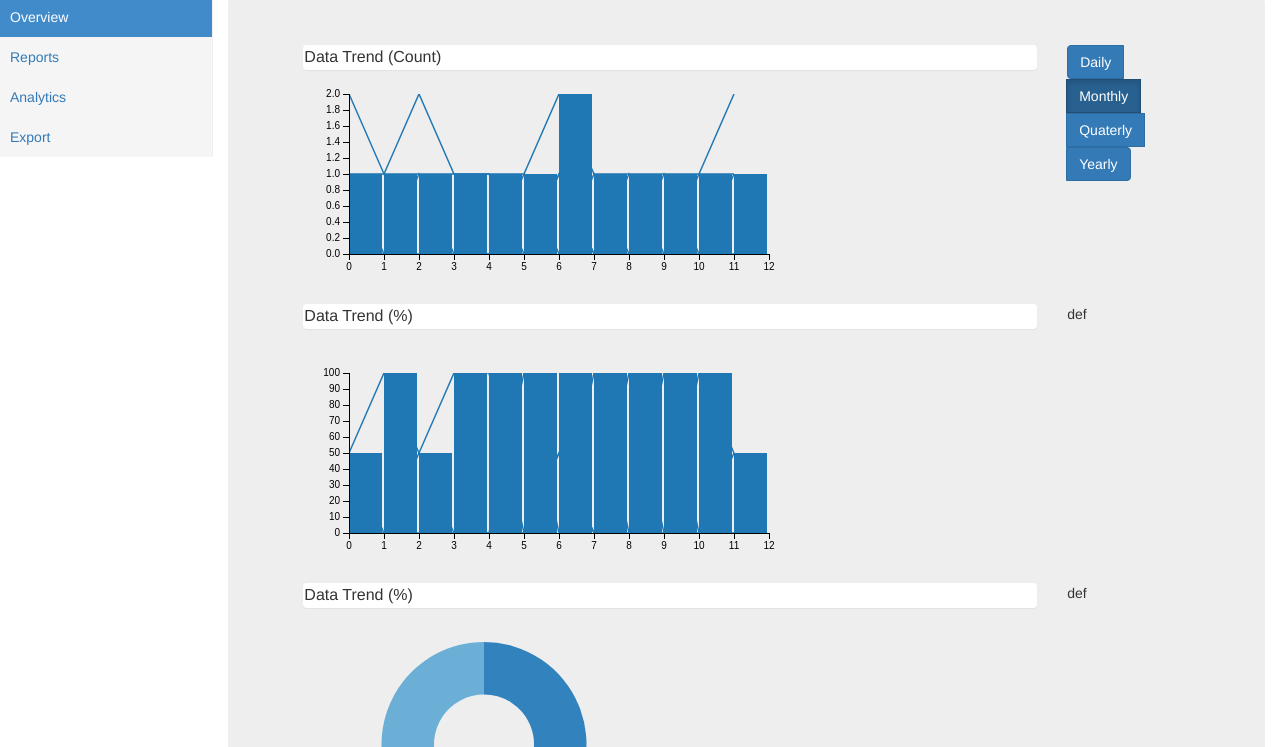
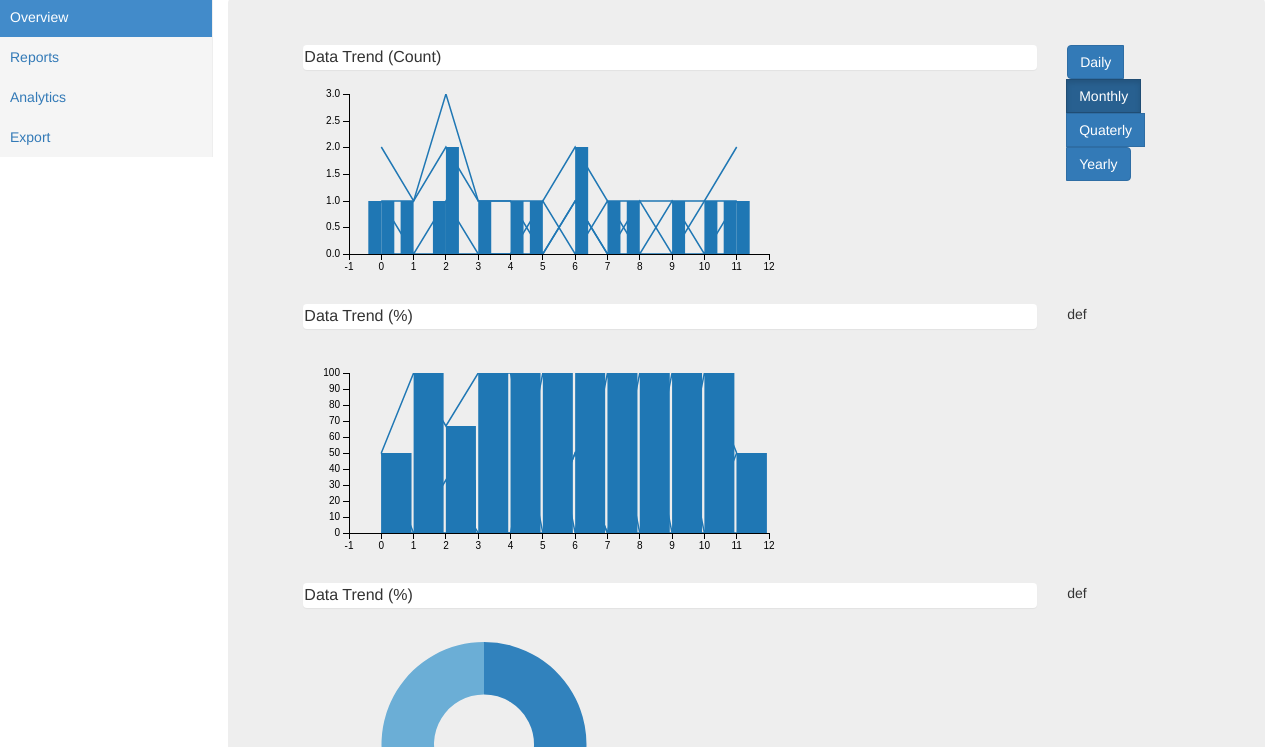
Before and after one commit to bajajn/firstRep, a plain HTML site: page D3Test/WebContent/starter.html in a window 1280 px wide. Shown: the part 53-800 px from the top of the page. Drawn offline with Linux system fonts and the light colour scheme.

Commit message:
Changes in the barchart

```diff
--- a/D3Test/WebContent/model/data.json
+++ b/D3Test/WebContent/model/data.json
@@ -4,6 +4,7 @@
 {"date": "18-02-2016", "status": "processed", "country" : "FRA", "type" : "cat1"},
 {"date": "23-03-2016", "status": "in-repair", "country" : "AFG", "type" : "cat1"},
 {"date": "21-03-2016", "status": "processed", "country" : "FRA", "type" : "cat2"},
+{"date": "27-03-2016", "status": "processed", "country" : "FRA", "type" : "cat2"},
 {"date": "21-04-2016", "status": "processed", "country" : "AFG", "type" : "cat2"},
 {"date": "02-05-2016", "status": "processed", "country" : "FRA", "type" : "cat2"},
 {"date": "21-06-2016", "status": "in-repair", "country" : "AFG", "type" : "cat1"},
--- a/D3Test/WebContent/starter.html
+++ b/D3Test/WebContent/starter.html
@@ -397,8 +397,8 @@ function calculateCharts(timeGrp){
 	        break;
 	    case "month":
 	    	dim = ndx.dimension(function (d) { return d.dateObj.getMonth(); });
-	    	lineChart1.x(d3.scale.linear().domain([0, 12]));
-	    	percentChart.x(d3.scale.linear().domain([0, 12]));
+	    	lineChart1.x(d3.scale.linear().domain([-1, 12]));
+	    	percentChart.x(d3.scale.linear().domain([-1, 12]));
 	        break;
 	    case "quater":
 	        dim = ndx.dimension(function (d) {
@@ -413,13 +413,13 @@ function calculateCharts(timeGrp){
 	                return 4;
 	            }
 	        });
-	        lineChart1.x(d3.scale.linear().domain([1,5]));
-	        percentChart.x(d3.scale.linear().domain([1,5]));
+	        lineChart1.x(d3.scale.linear().domain([0,5]));
+	        percentChart.x(d3.scale.linear().domain([0,5]));
 	        break;
 	    case "year":
 	    	dim = ndx.dimension(function (d) { return d.dateObj.getFullYear(); });
-	    	lineChart1.x(d3.scale.linear().domain([0, 4000]));
-	    	percentChart.x(d3.scale.linear().domain([0, 4000]));
+	    	lineChart1.x(d3.scale.linear().domain([  dim.bottom(1)[0].dateObj.getFullYear()-1, dim.top(1)[0].dateObj.getFullYear()+1]));
+	    	percentChart.x(d3.scale.linear().domain([  dim.bottom(1)[0].dateObj.getFullYear()-1, dim.top(1)[0].dateObj.getFullYear()+1]));
 	        break;
 
 	} ;
@@ -479,7 +479,7 @@ function calculateCharts(timeGrp){
 		}
 	);
 
-
+	var gap = 20, translate = 25;
 
 	lineChart1
 	.width(500).height(200)
@@ -515,14 +515,27 @@ function calculateCharts(timeGrp){
 	          dc.barChart(lineChart1).group(yrStatGroup,"Cat1")
 	          .valueAccessor(function (p) {
 	              return p.value.cat1Count;
-	          }),
+	          })
+	          .centerBar(true)
+	          .gap(gap)
+	          ,
 
 	          dc.barChart(lineChart1).group(yrStatGroup,"Cat2")
 	          .valueAccessor(function (p) {
 	              return p.value.cat2Count;
 	          })
-
-	          ]);
+		      .centerBar(true)
+	          .gap(gap)
+	          ])
+	          .on('renderlet', function (chart) {
+	        	  var barWidth = chart.select("g._5 rect").attr("width");
+	        	  var rightMove = barWidth/2;
+	        	  var leftMove = -barWidth/2;
+	        	  //var axisLength = chart.xAxisLength();
+	        	 chart.selectAll("g._4").attr("transform", "translate(" + leftMove + ", 0)");
+				chart.selectAll("g._5").attr("transform", "translate(" + rightMove + ", 0)");
+	          });
+			;
 
 
 	percentChart
```
